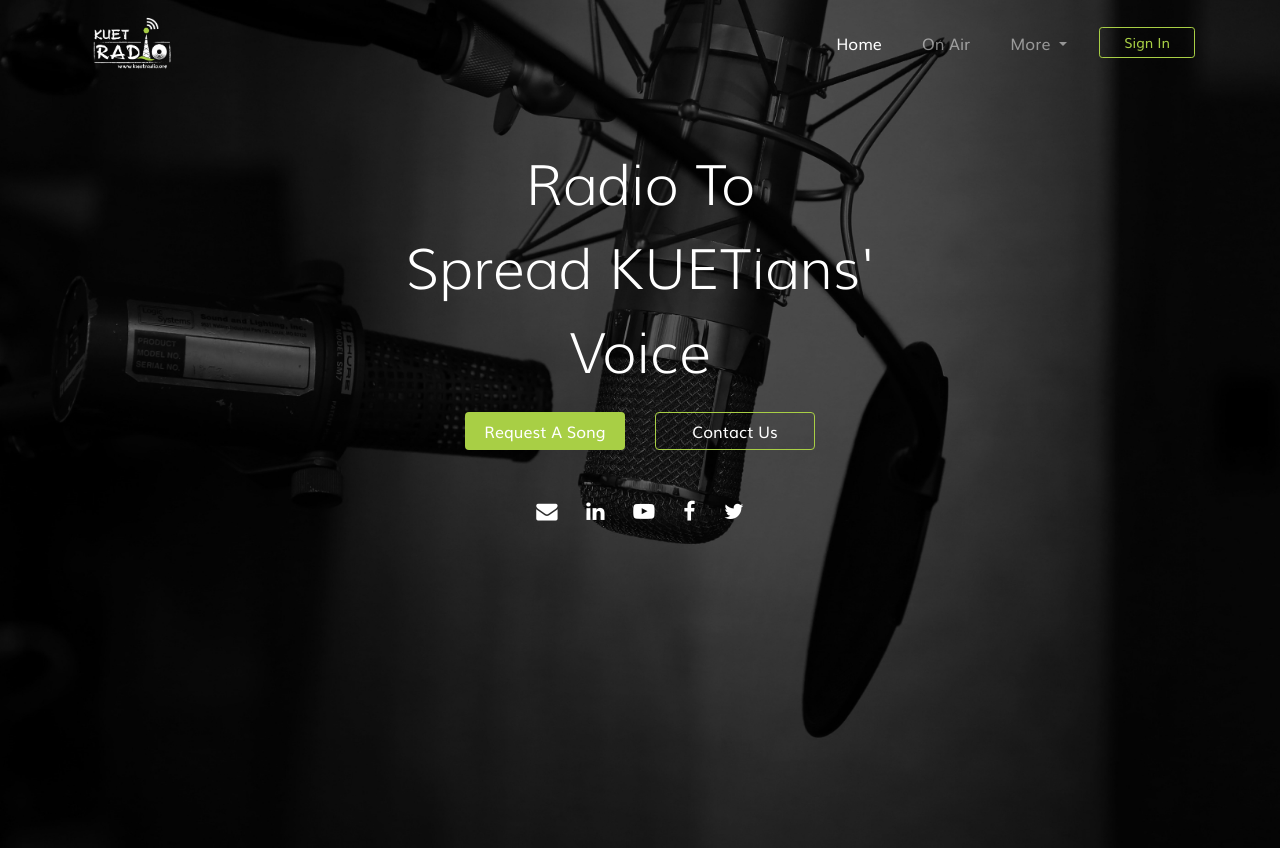
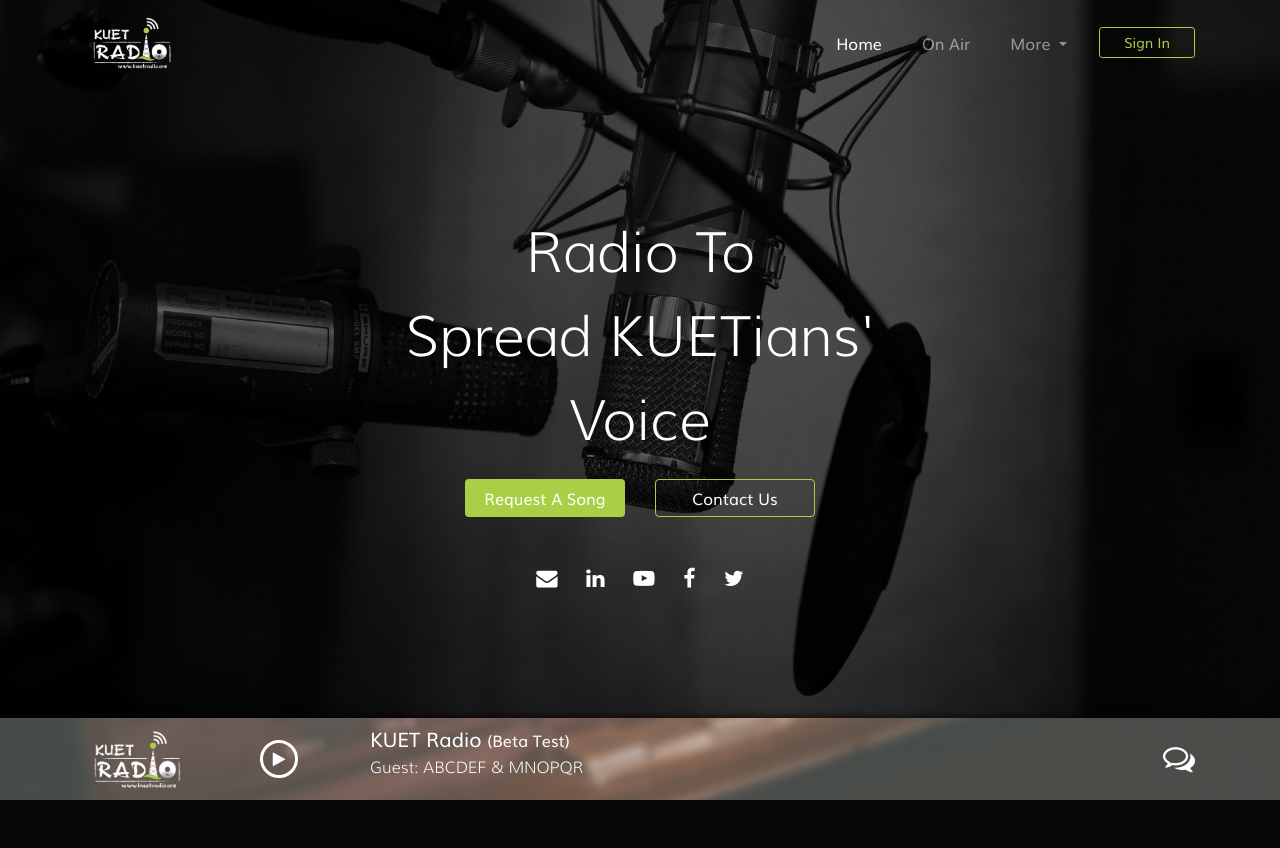
Before and after one commit to Showrin/kuet_radio, a PHP site: page / in a window 1280 px wide. After the commit the page ends 800 px from the top, so only its background shows below. Run offline with PHP 8.4, Linux system fonts and the light colour scheme; some libraries are stand-ins or nearby versions.

Commit message:
Add Radio Player and Center Brand text with respect to Body

```diff
--- a/css/styles.scss
+++ b/css/styles.scss
@@ -39,6 +39,49 @@ $secondery: #202427;
     line-height: unset !important;
 }
 
+.radio-player {
+    position: fixed;
+    bottom: 0;
+    left: 0;
+    width: 100%;
+    padding-bottom: .5rem;
+    padding-top: .5rem;
+    background: url('/img/player_bg.jpg') fixed no-repeat center;
+    overflow: hidden;
+    box-shadow: 0px -3px 6px rgba($color: #000000, $alpha: .5);
+}
+.radio-player:before {
+    content: '';
+    position: absolute;
+    height: calc(100% + 50px);
+    width: calc(100% + 50px);
+    top: -25px;
+    left: -25px;
+    bottom: 0;
+    right: 0;
+    background: inherit;
+    box-shadow: inset 0 0 0 200px rgba(255,255,255,0.2);
+    filter: blur(5px);
+}
+
+.play-pause-btn {
+    display: flex;
+    height: 38px;
+    width: 38px;
+    border-radius: 50%;
+    border: 3px solid #fff;
+    cursor: pointer;
+    transition: .1s all ease-in-out;
+
+    span {
+        transition: .1s all ease-in-out;
+    }
+}
+
+.cursor_pointer {
+    cursor: pointer;
+}
+
 
 
 
--- a/index.html
+++ b/index.html
@@ -17,7 +17,7 @@
 
 </head>
 
-<body class="home_bg_cover">
+<body class="home_bg_cover pb-5 mb-3 pb-sm-0 mb-sm-0 d-flex">
 
     <nav class="navbar navbar-dark navbar-expand-sm fixed-top">
         <div class="container">
@@ -54,7 +54,7 @@
         </div>
     </nav>
 
-    <div class="container mt-5 pt-5">
+    <div class="container mt-5 pt-5 mt-sm-0 pt-sm-0 align-self-center">
         <div class="row">
             <div class="offset-xl-3 offset-md-2 offset-0 col-12 col-xl-6 col-md-8">
                 <h1 class="display-4 font-weight-lighter font_muli_light clear_line_height text-center mt-5">
@@ -83,6 +83,39 @@
         </div>
     </div>
 
+    <!-- Radio Player Starts -->
+    <div class="radio-player">
+        <div class="container">
+            <div class="row">
+                <div class="col-2 d-none d-sm-flex align-items-center">
+                    <img src="/img/logo.png" alt="LOGO" class="img-fluid" width="100">
+                </div>
+                <div class="col pr-0 pl-sm-0 d-flex align-items-center justify-content-start">
+                    <div class="rounded-circle play-pause-btn align-items-center justify-content-center text-white" id="js-play-pause-btn">
+                        <span class="fa fa-play"></span>
+                    </div>
+                </div>
+                <div class="col-8 col-sm-7 text-white">
+                    <h5> <span>KUET Radio</span> <small class="d-block d-sm-inline font-weight-normal my-2 my-sm-0">(Beta Test)</small></h5>
+                    <h6 class="d-none d-sm-block font_muli_light">Guest: ABCDEF & MNOPQR</h6>
+                </div>
+                <div class="col-2 d-flex align-items-center justify-content-end">
+                    <span class="fa fa-2x fa-comments-o cursor_pointer"></span>
+                </div>
+            </div>
+        </div>
+    </div>
+
+    <audio id="theme-song-player">
+        <source src="/audios/KUET_RADIO_Intro_song_short.m4a">
+    </audio>
+
+    <audio id="main-but-hidden-radio-player">
+        <source src="http://95.154.196.33:27878/;stream">
+        <source src="http://109.169.23.22:26954/;stream">
+    </audio>
+    <!-- Radio Player Ends -->
+
 
     <!-- jQuery first, then Popper.js, then Bootstrap JS. -->
     <!-- build:js js/main.js -->
```
Also changed, not shown: css/styles.css, img/player_bg.jpg (added).
